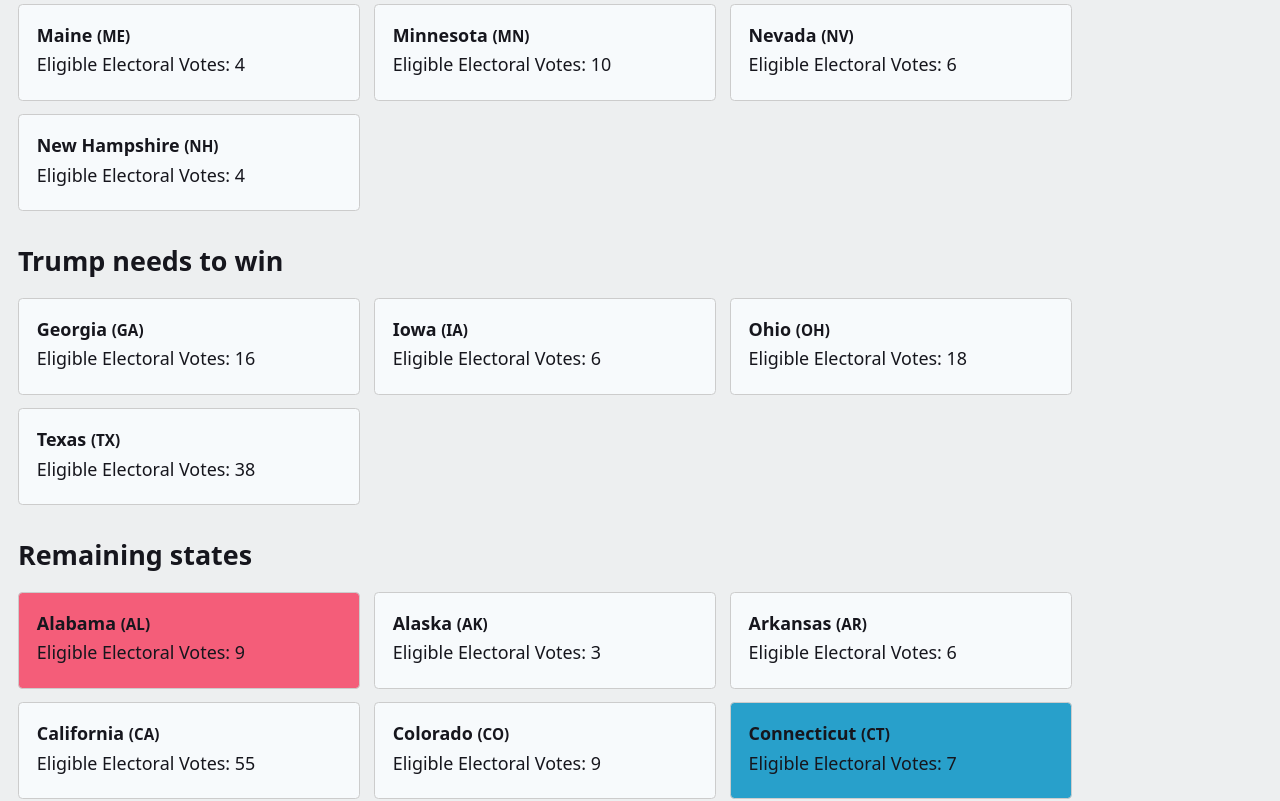
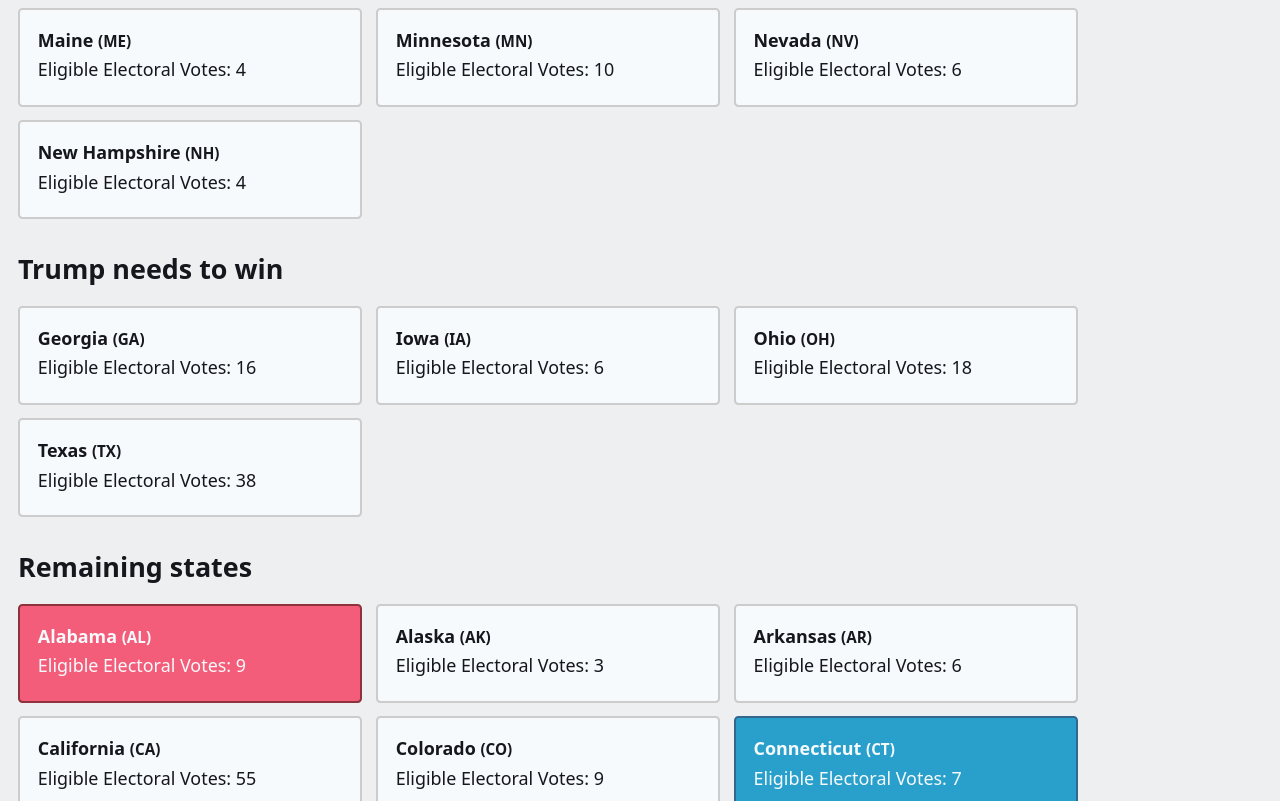
Before and after one commit to tbremer/proj-270, a Next.js app: page / in a window 1280 px wide. Shown: the part 680-1481 px from the top of the page. Built offline with nearby package versions, Linux system fonts and the light colour scheme.

Commit message:
minor styling for states

```diff
--- a/components/State.tsx
+++ b/components/State.tsx
@@ -27,7 +27,7 @@ export default function TitledList({
         {states.map((s, idx) => (
           <li
             key={s.abbreviation}
-            className={`state ${s.win === Party.Neutral ? '' : s.win === Party.Dem ? 'bg-dem' : 'bg-rep'}`}
+            className={`state ${s.win === Party.Neutral ? '' : s.win === Party.Dem ? 'state-dem' : 'state-rep'}`}
           >
             <p style={{ fontWeight: 'bold', margin: 0, marginBottom: '.25rem' }}>
               {s.name} <span style={{ fontSize: '.85rem', textTransform: 'uppercase' }}>({s.abbreviation})</span>
--- a/styles/style.css
+++ b/styles/style.css
@@ -37,13 +37,24 @@ a:visited {
 }
 
 .state {
-    border: 1px solid #ccc;
+    border: 0.125rem solid #ccc;
     border-radius: 0.25rem;
     background-color: #f7fafc;
     margin-right: 0.75rem;
     margin-bottom: 0.75rem;
     padding: 1rem;
     width: 17rem;
+}
+
+.state-dem {
+    color: #f7fafc;
+    background-color: #28a0cb;
+    border-color: #33678e;
+}
+.state-rep {
+    color: #f7fafc;
+    border-color: #8e333c;
+    background-color: #f45d79;
 }
 
 .text-white {
```
